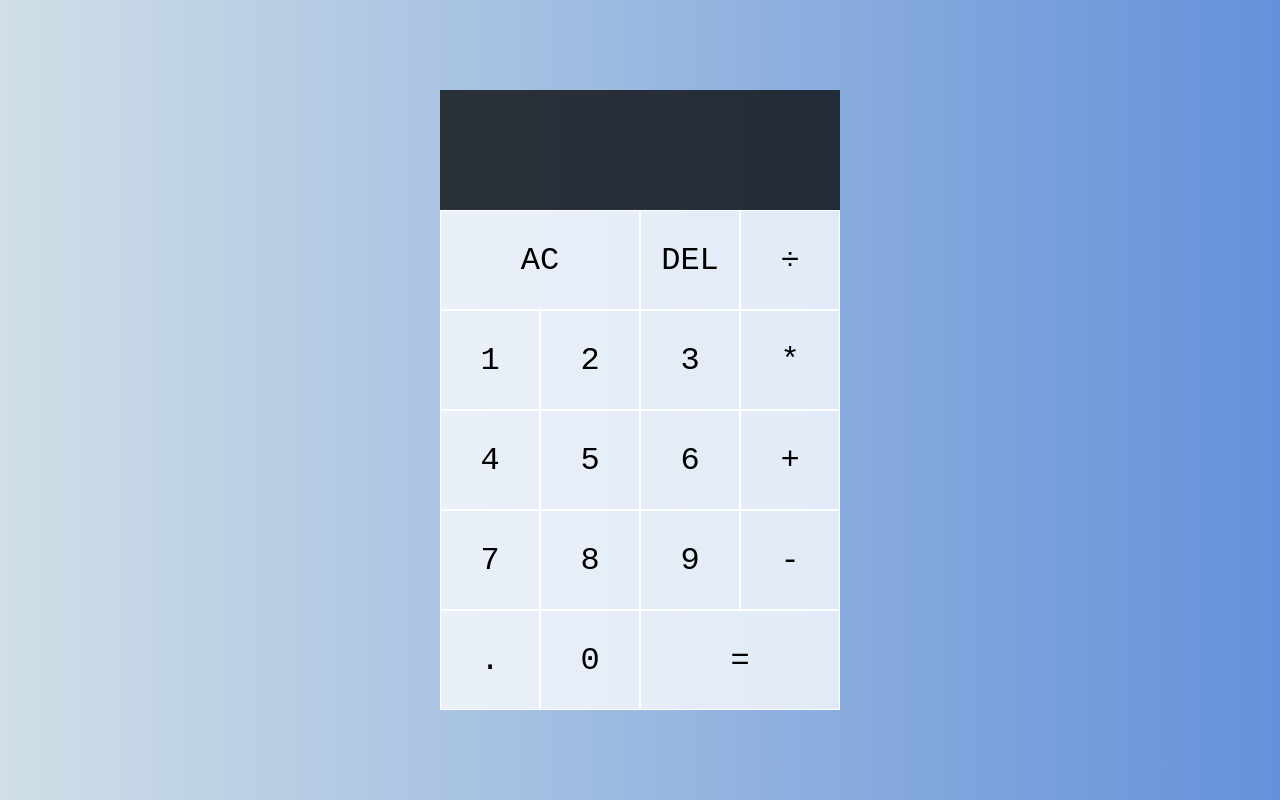
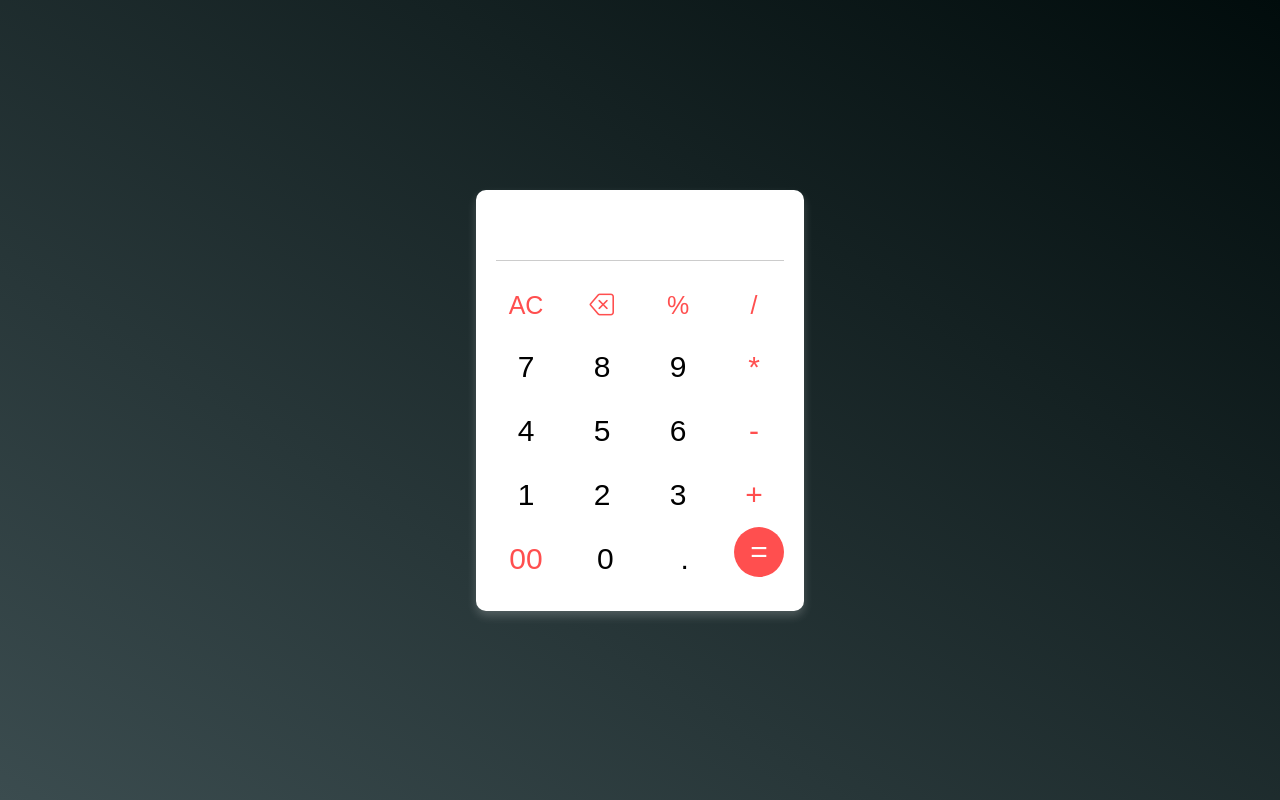
Before and after one commit to Moinul59/Calculator, a plain HTML site: page index.html in a window 1280 px wide. Both pictures are taken after a click on the button "AC". Drawn offline with nearby package versions, Linux system fonts and the light colour scheme.

Commit message:
initial commit

```diff
--- a/index.html
+++ b/index.html
@@ -1,37 +1,57 @@
 <!DOCTYPE html>
 <html lang="en">
+
 <head>
   <meta charset="UTF-8">
   <meta name="viewport" content="width=device-width, initial-scale=1.0">
   <meta http-equiv="X-UA-Compatible" content="ie=edge">
   <title>Calculator</title>
-  <link href="styles.css" rel="stylesheet">
-  <script src="script.js" defer></script>
+  <link rel="stylesheet" href="https://cdn.jsdelivr.net/npm/bootstrap-icons@1.10.5/font/bootstrap-icons.css">
+  <link href="style.css" rel="stylesheet">
 </head>
+
 <body>
-  <div class="calculator-grid">
-    <div class="output">
-      <div data-previous-operand class="previous-operand"></div>
-      <div data-current-operand class="current-operand"></div>
+  <div class="outer-container">
+    <div class="calculator-container">
+      <div class="output">
+        <input type="text" name="output" />
+      </div>
+      <div class="keypad">
+        <div class="row">
+          <button class="button orange row1">AC</button>
+          <button class="button orange row1"><i
+              class="bi bi-backspace"></i></button>
+          <button class="button orange row1">%</button>
+          <button class="button orange row1">/</button>
+        </div>
+        <div class="row">
+          <button class="button">7</button>
+          <button class="button">8</button>
+          <button class="button">9</button>
+          <button class="button orange">*</button>
+        </div>
+        <div class="row">
+          <button class="button">4</button>
+          <button class="button">5</button>
+          <button class="button">6</button>
+          <button class="button orange">-</button>
+        </div>
+        <div class="row">
+          <button class="button">1</button>
+          <button class="button">2</button>
+          <button class="button">3</button>
+          <button class="button orange">+</button>
+        </div>
+        <div class="row">
+          <button class="button orange">00</button>
+          <button class="button">0</button>
+          <button class="button">.</button>
+          <button class="button" id="orange">=</button>
+        </div>
+      </div>
     </div>
-    <button data-all-clear class="span-two">AC</button>
-    <button data-delete>DEL</button>
-    <button data-operation>÷</button>
-    <button data-number>1</button>
-    <button data-number>2</button>
-    <button data-number>3</button>
-    <button data-operation>*</button>
-    <button data-number>4</button>
-    <button data-number>5</button>
-    <button data-number>6</button>
-    <button data-operation>+</button>
-    <button data-number>7</button>
-    <button data-number>8</button>
-    <button data-number>9</button>
-    <button data-operation>-</button>
-    <button data-number>.</button>
-    <button data-number>0</button>
-    <button data-equals class="span-two">=</button>
   </div>
+  <script src="script.js"></script>
 </body>
+
 </html>
--- a/script.js
+++ b/script.js
@@ -1,126 +1,25 @@
-class Calculator {
-  constructor(previousOperandTextElement, currentOperandTextElement) {
-    this.previousOperandTextElement = previousOperandTextElement
-    this.currentOperandTextElement = currentOperandTextElement
-    this.clear()
-  }
+let string = "";
+let input = document.querySelector('input')
+let buttons = document.querySelectorAll('.button');
 
-  clear() {
-    this.currentOperand = ''
-    this.previousOperand = ''
-    this.operation = undefined
-  }
-
-  delete() {
-    this.currentOperand = this.currentOperand.toString().slice(0, -1)
-  }
-
-  appendNumber(number) {
-    if (number === '.' && this.currentOperand.includes('.')) return
-    this.currentOperand = this.currentOperand.toString() + number.toString()
-  }
-
-  chooseOperation(operation) {
-    if (this.currentOperand === '') return
-    if (this.previousOperand !== '') {
-      this.compute()
+Array.from(buttons).forEach((button) => {
+  button.addEventListener('click', (e) => {
+    if (e.target.innerHTML == '=') {
+      string = eval(string);
+      input.value = string;
     }
-    this.operation = operation
-    this.previousOperand = this.currentOperand
-    this.currentOperand = ''
-  }
-
-  compute() {
-    let computation
-    const prev = parseFloat(this.previousOperand)
-    const current = parseFloat(this.currentOperand)
-    if (isNaN(prev) || isNaN(current)) return
-    switch (this.operation) {
-      case '+':
-        computation = prev + current
-        break
-      case '-':
-        computation = prev - current
-        break
-      case '*':
-        computation = prev * current
-        break
-      case '÷':
-        computation = prev / current
-        break
-      default:
-        return
+    else if (e.target.classList.contains('bi-backspace')) {
+      string = string.slice(0, -1);
+      input.value = string
     }
-    this.currentOperand = computation
-    this.operation = undefined
-    this.previousOperand = ''
-  }
-
-  getDisplayNumber(number) {
-    const stringNumber = number.toString()
-    const integerDigits = parseFloat(stringNumber.split('.')[0])
-    const decimalDigits = stringNumber.split('.')[1]
-    let integerDisplay
-    if (isNaN(integerDigits)) {
-      integerDisplay = ''
-    } else {
-      integerDisplay = integerDigits.toLocaleString('en', { maximumFractionDigits: 0 })
+    else if (e.target.innerHTML == 'AC') {
+      string = ""
+      input.value = string;
     }
-    if (decimalDigits != null) {
-      return `${integerDisplay}.${decimalDigits}`
-    } else {
-      return integerDisplay
+    else {
+      console.log(e.target)
+      string = string + e.target.innerHTML;
+      input.value = string;
     }
-  }
-
-  updateDisplay() {
-    this.currentOperandTextElement.innerText =
-      this.getDisplayNumber(this.currentOperand)
-    if (this.operation != null) {
-      this.previousOperandTextElement.innerText =
-        `${this.getDisplayNumber(this.previousOperand)} ${this.operation}`
-    } else {
-      this.previousOperandTextElement.innerText = ''
-    }
-  }
-}
-
-
-const numberButtons = document.querySelectorAll('[data-number]')
-const operationButtons = document.querySelectorAll('[data-operation]')
-const equalsButton = document.querySelector('[data-equals]')
-const deleteButton = document.querySelector('[data-delete]')
-const allClearButton = document.querySelector('[data-all-clear]')
-const previousOperandTextElement = document.querySelector('[data-previous-operand]')
-const currentOperandTextElement = document.querySelector('[data-current-operand]')
-
-const calculator = new Calculator(previousOperandTextElement, currentOperandTextElement)
-
-numberButtons.forEach(button => {
-  button.addEventListener('click', () => {
-    calculator.appendNumber(button.innerText)
-    calculator.updateDisplay()
   })
 })
-
-operationButtons.forEach(button => {
-  button.addEventListener('click', () => {
-    calculator.chooseOperation(button.innerText)
-    calculator.updateDisplay()
-  })
-})
-
-equalsButton.addEventListener('click', button => {
-  calculator.compute()
-  calculator.updateDisplay()
-})
-
-allClearButton.addEventListener('click', button => {
-  calculator.clear()
-  calculator.updateDisplay()
-})
-
-deleteButton.addEventListener('click', button => {
-  calculator.delete()
-  calculator.updateDisplay()
-})
--- /dev/null
+++ b/style.css
@@ -0,0 +1,80 @@
+@import url("https://fonts.googleapis.com/css2?family=Noto+Sans&display=swap");
+
+* {
+  padding: 0;
+  margin: 0;
+  box-sizing: border-box;
+}
+
+body {
+  font-family: "Noto Sans", "sans serif";
+}
+
+.outer-container {
+  width: 100vw;
+  height: 100vh;
+  display: flex;
+  align-items: center;
+  justify-content: center;
+  background: linear-gradient(to top right, #3b4c4f, #010c0c);
+}
+
+.calculator-container {
+  background-color: #fff;
+  padding: 20px;
+  border-radius: 10px;
+  box-shadow: 0 5px 10px rgba(255,255,255,0.2);
+}
+
+.output{
+  height: 50px;
+  display: flex;
+  justify-content: flex-end;
+}
+
+.output input{
+  width: 100%;
+  height: 100%;
+  border: none;
+  text-align: right;
+  font-size: 22px;
+}
+
+.keypad{
+  padding-top: 15px;
+  border-top: 1px solid rgba(0,0,0,0.2);
+}
+
+.row{
+  display: flex;
+  justify-content: space-between;
+}
+
+.calculator-container button {
+  border:0;
+  outline: 0;
+  width: 60px;
+  background: none;
+  font-size: 30px;
+  padding-block: 15px;
+  text-align: center;
+}
+
+.orange {
+  color: #ff4f4f;
+}
+
+#orange{
+  width: 50px;
+  height: 50px;
+  color: #fff;
+  background-color: #ff4f4f;
+  border-radius: 50%;
+  display: inline-flex;
+  align-items: center;
+  justify-content: center;
+}
+
+.calculator-container .row1{
+  font-size: 25px;
+}
--- a/styles.css
+++ /dev/null
@@ -1,58 +0,0 @@
-*, *::before, *::after {
-    box-sizing: border-box;
-    font-family: 'Courier New', Courier, monospace;
-    font-weight: normal;
-  }
-
-  body {
-    padding: 0;
-    margin: 0;
-    background: linear-gradient(to right, #d0dfe7, #6491da);
-  }
-
-  .calculator-grid {
-    display: grid;
-    justify-content: center;
-    align-content: center;
-    min-height: 100vh;
-    grid-template-columns: repeat(4, 100px);
-    grid-template-rows: minmax(120px, auto) repeat(5, 100px);
-  }
-
-  .calculator-grid > button {
-    cursor: pointer;
-    font-size: 2rem;
-    border: 1px solid white;
-    outline: none;
-    background-color: rgba(255, 255, 255, .75);
-  }
-
-  .calculator-grid > button:hover {
-    background-color: rgba(255, 255, 255, .9);
-  }
-
-  .span-two {
-    grid-column: span 2;
-  }
-
-  .output {
-    grid-column: 1 / -1;
-    background-color: rgba(0, 0, 0, .75);
-    display: flex;
-    align-items: flex-end;
-    justify-content: space-around;
-    flex-direction: column;
-    padding: 10px;
-    word-wrap: break-word;
-    word-break: break-all;
-  }
-
-  .output .previous-operand {
-    color: rgba(255, 255, 255, .75);
-    font-size: 1.5rem;
-  }
-
-  .output .current-operand {
-    color: white;
-    font-size: 2.5rem;
-  }
```
